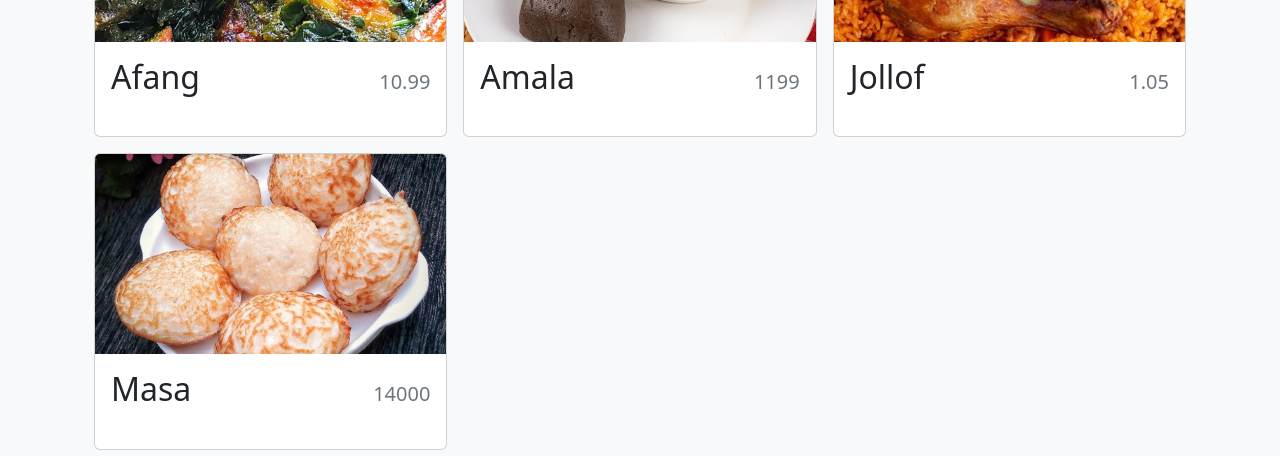
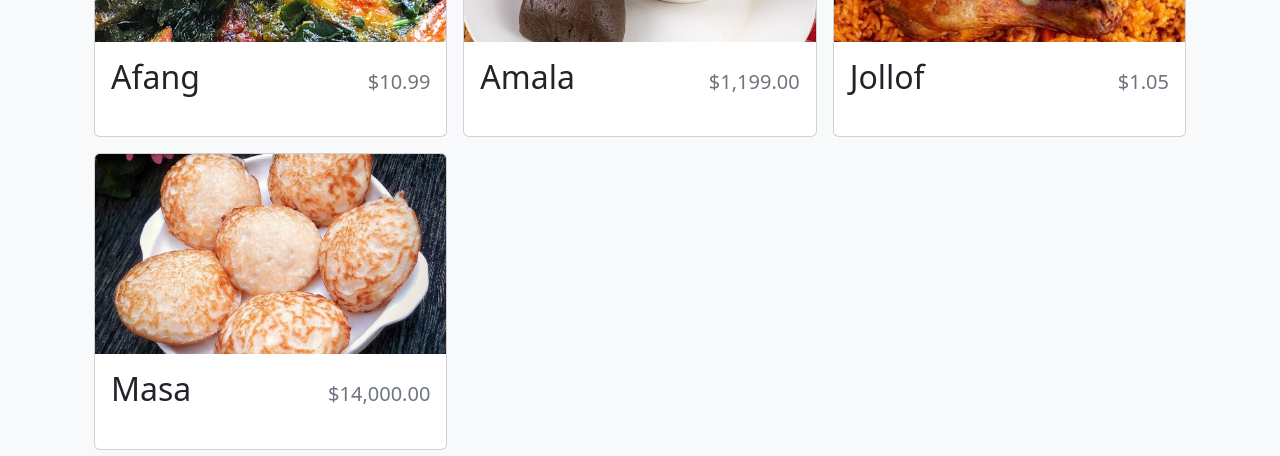
Before and after one commit to ToluwaDavid/Cartype, a React (Vite) app: page /store in a window 1280 px wide. Shown: the part 295-751 px from the top of the page. Built offline with nearby package versions, Linux system fonts and the light colour scheme.

Commit message:
Currency formatter

```diff
--- a/src/components/StoreItems.tsx
+++ b/src/components/StoreItems.tsx
@@ -1,5 +1,6 @@
 import React from 'react'
 import { Card } from 'react-bootstrap'
+import { formatCurrency } from "../utils/formatCurremcy"
 type StoreItemProps = {
     id: number
     name: string
@@ -15,7 +16,7 @@
                 <Card.Body className='d-flex flex-column'>
                     <Card.Title className='d-flex justify-content-between align-items-baseline mb-4'>
                         <span className='fs-2'>{name}</span>
-                        <span className='ms-2 text-muted'>{price}</span>
+                        <span className='ms-2 text-muted'>{formatCurrency(price)}</span>
                     </Card.Title>
                 </Card.Body>
             </Card>
--- /dev/null
+++ b/src/utils/formatCurremcy.ts
@@ -0,0 +1,7 @@
+const CURRENCY_FORMATTER = new Intl.NumberFormat(undefined, {
+    currency: "USD", style: "currency"
+})
+
+export function formatCurrency(number: number) {
+    return CURRENCY_FORMATTER.format(number)
+}
```
